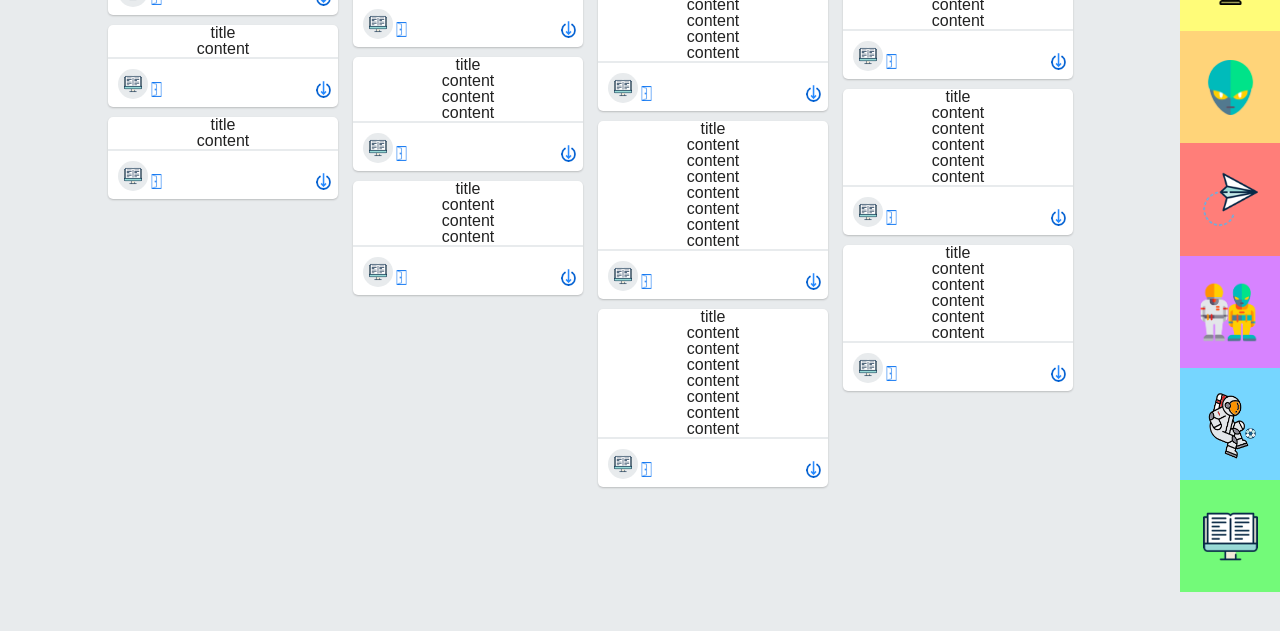
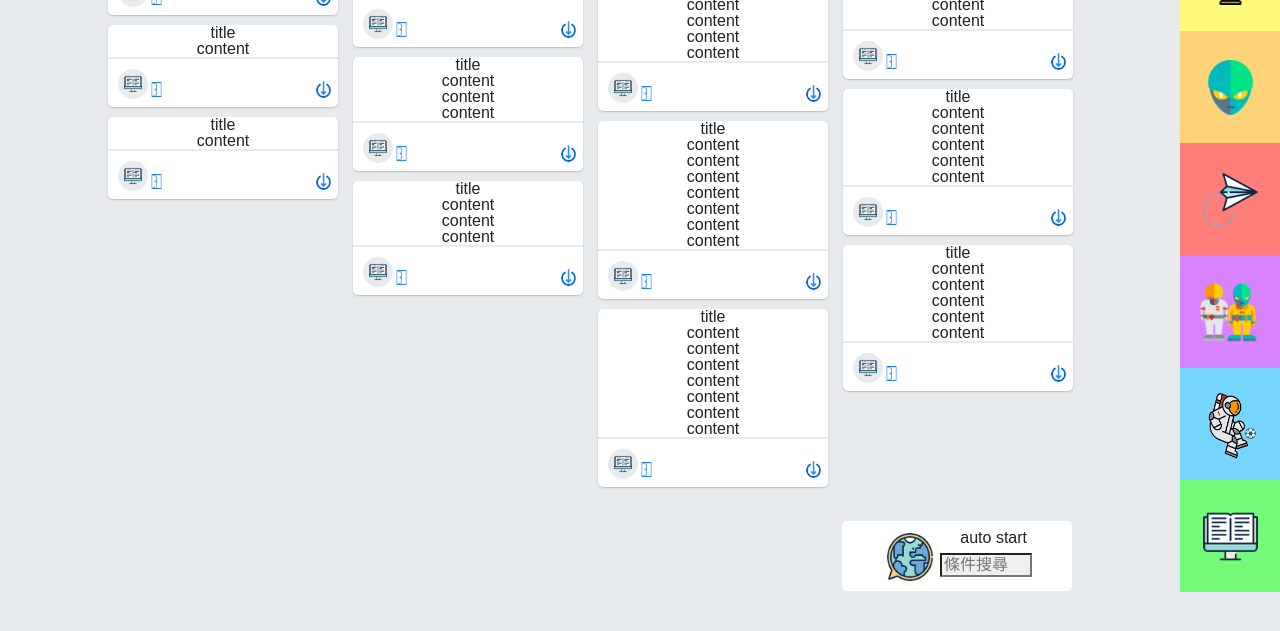
Before and after one commit to YongYuH/Ludo-deprecated, a plain HTML site: page Ludo_Playground.html in a window 1280 px wide. Shown: the part 209-840 px from the top of the page. Drawn offline with nearby package versions, Linux system fonts and the light colour scheme.

Commit message:
add auto start button

```diff
--- a/Ludo_Playground.html
+++ b/Ludo_Playground.html
@@ -87,6 +87,14 @@
             </a>
         </div>
     </aside>
+
+    <footer class="auto-start">
+        <div class="auto-start-icon"></div>
+        <div class="auto-start-text">
+            auto start
+        </div>
+        <input class="auto-start-searchbar" type="text" name="auto-start" placeholder="條件搜尋">
+    </footer>
 
     <section class="main">
         <div class="main-content">
--- a/js/Ludo_Playground.js
+++ b/js/Ludo_Playground.js
@@ -3,6 +3,7 @@ function card_based_content_responsive() {
     var sidebar_width = 100;
     var card_width = 230;
     var card_padding_x = 15;
+    var card_padding_top = 10;
     var column_width = card_width + card_padding_x;
     var main_width = screen_width - sidebar_width;
 
@@ -12,6 +13,7 @@ function card_based_content_responsive() {
 
     $('.main').css('padding-right', sidebar_width + content_padding_x);
     $('.main').css('padding-left', content_padding_x);
+    $('.auto-start').css('right', sidebar_width + content_padding_x);
 
     var total_height_of_column = new Array(total_column);
 
@@ -42,7 +44,7 @@ function card_based_content_responsive() {
         // get height of current post
         post = main.children().children().eq(post_num);
         post_height = post.height();
-        total_height_of_column[current_col] = total_height_of_column[current_col] + post_height + 10;
+        total_height_of_column[current_col] = total_height_of_column[current_col] + post_height + card_padding_top;
     }
 }
 
--- /dev/null
+++ b/scss/_auto_start.scss
@@ -0,0 +1,43 @@
+/* start of auto_start button */
+$auto_start_width: 230px;
+$auto_start_height: 70px;
+$right_sidebar_width: 100px;
+$gray: rgb(240, 240, 240);
+
+.auto-start {
+    position: fixed;
+    right: $right_sidebar_width;
+    bottom: 0;
+    width: $auto_start_width;
+    height: $auto_start_height;
+    border-radius: 5px;
+    background-color: rgb(255, 255, 255);
+    z-index: 1;
+
+    .auto-start-icon {
+        position: absolute;
+        top: 12px;
+        left: 45px;
+        width: 100%;
+        height: 100%;
+        background-image: url('../images/auto_start_icon.png');
+        background-repeat: no-repeat;
+        background-size: 20%;
+    }
+
+    .auto-start-text {
+        position: absolute;
+        top: 9px;
+        right: 45px;
+    }
+    .auto-start-searchbar {
+        position: absolute;
+        top: 32px;
+        right: 40px;
+        z-index: 2;
+        width: 92px;
+        background-color: $gray;
+    }
+}
+
+/* end of auto_start button */
--- a/scss/index.scss
+++ b/scss/index.scss
@@ -1,11 +1,14 @@
 @import "header";
 @import "right_sidebar";
+@import "auto_start";
 
 $header_bar_height: 16%;
 $right_sidebar_width: 100px;
 $card_width: 230px;
 $main_content_padding_x: 2%;
 $main_content_top_padding: 14px;
+
+$background-gray: rgb(232, 235, 237);
 
 html, body, div, span, applet, object, iframe,
 h1, h2, h3, h4, h5, h6, p, blockquote, pre,
@@ -52,7 +55,7 @@ table {
 }
 
 body {
-    background-color: #E8EBED;
+    background-color: $background-gray;
     font-family: arial;
 }
 
@@ -123,7 +126,6 @@ body {
                         height: 30px;
 
                         background-position: center;
-                        //background-color: #e8ebed;
                         background-image: url('../images/open-door.png');
                         background-repeat: no-repeat;
                         background-size: 50%;
```
Also changed, not shown: css/index.css, images/astronaut.png (deleted), images/auto_start_icon.png (added).
